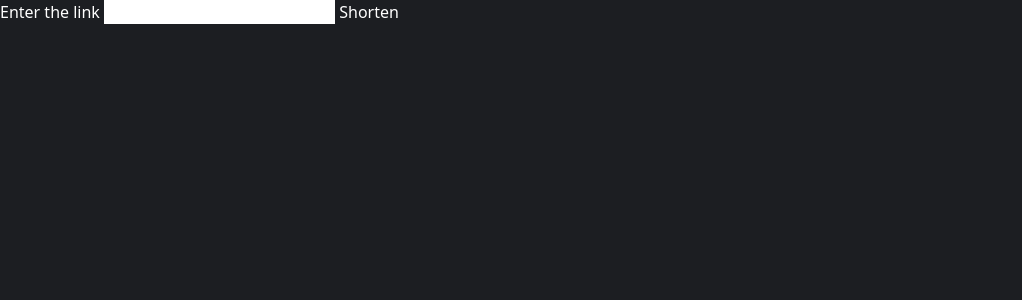
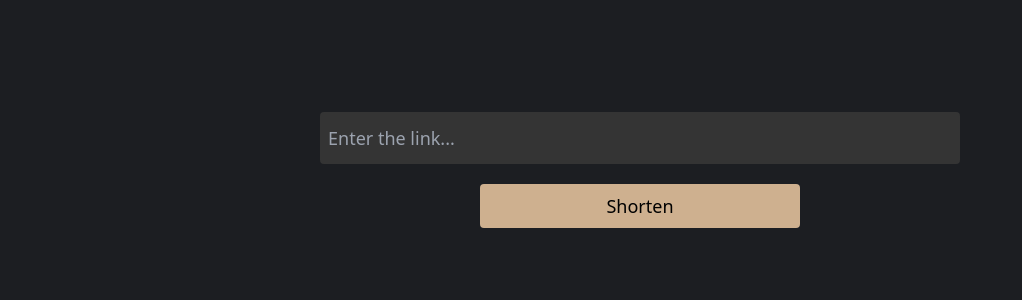
Before and after one commit to vivek700/url-shortener-frontend, a SvelteKit app: page / in a window 1280 px wide. Shown: the top 300 px of the page, without its empty margins (0-1022 px from the left). Built offline with nearby package versions, Linux system fonts and the light colour scheme.

Commit message:
updated and added new code

```diff
--- a/src/routes/+page.server.ts
+++ b/src/routes/+page.server.ts
@@ -1,11 +1,29 @@
-import type { Actions } from "./$types"
+import type { Actions, PageServerData } from "./$types"
+
 
 export const actions = {
     default: async (event) => {
         const data = event.request.formData()
         const url = (await data).get('url')
-        console.log(url)
+        return { success: true, data: await getShortUrl(url) }
 
 
     }
 } satisfies Actions
+
+
+const getShortUrl = async (url: FormDataEntryValue | null) => {
+
+    const res = await fetch("https://url-shortener-production-1a13.up.railway.app/api/shorten", {
+        method: "POST",
+        headers: {
+            'Content-Type': 'application/json'
+        },
+        body: JSON.stringify({ url: url })
+    })
+    const data = await res.json()
+    return data
+
+
+
+}
--- a/src/routes/+page.svelte
+++ b/src/routes/+page.svelte
@@ -1,14 +1,33 @@
-<main >
-    <section >
-        <form method="POST">
-            <label>
-                Enter the link
-                <input name="url" type="url" />
-            </label>
+<script lang="ts">
+    import type {ActionData} from "./$types"
+    let { form}:{form: ActionData} = $props()
+    console.log(form)
 
-            <button>Shorten</button>
+</script>
 
-        </form>
+<main>
+    <section class="xl:w-3/6 w-11/12 mx-auto py-28">
+        <section class="pb-8">
+            <form method="POST" class="w-full flex flex-col gap-y-5">
+                <label>
+                    <input class="py-3 px-2 text-lg rounded bg-[#343434] w-full outline-none" placeholder="Enter the link..." name="url" type="url" />
+                </label>
+                <button class="block text-lg self-center py-2 w-3/6 rounded text-black bg-[#CEB08F]">Shorten</button>
+            </form>
+        </section>
+        {#if form?.success}
+            <section class="bg-[#343434] rounded w-full p-4 text-lg text-[#ddbe9d] flex flex-col gap-y-2">
+                <p>Short url: <a href={form.data?.short_url} class="hover:underline">
+                    {form.data?.short_url}
+                </a></p>
+
+                <p>Original url: <a href={form.data?.original_url} class="hover:underline">
+                    {form.data?.original_url}
+                </a></p>
+                <p>Short code: {form.data?.short_code}</p>
+
+            </section>
+        {/if}
 
     </section>
 </main>
```
